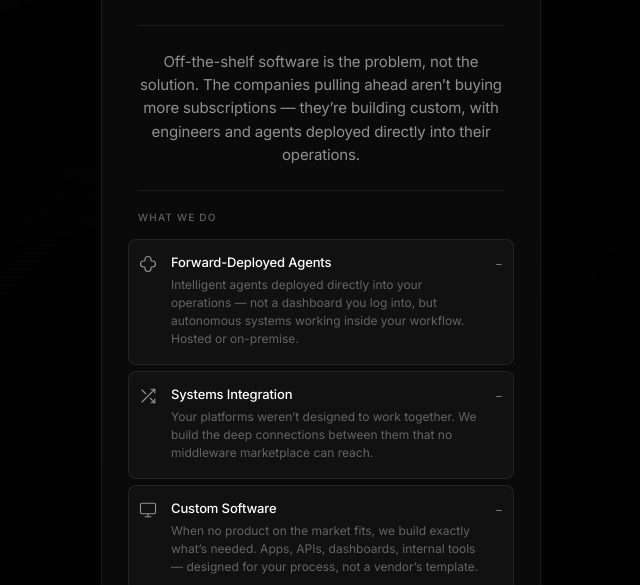
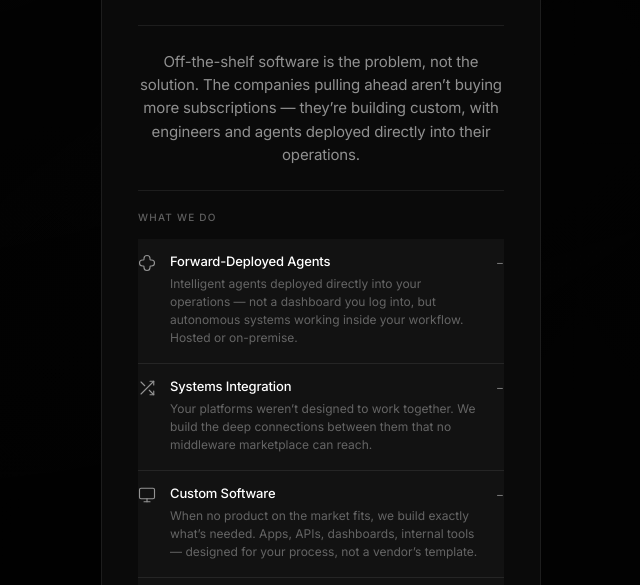
Before and after one commit to LucasQuiles/card, a plain HTML site: page index.html in a window 1280 px wide. Shown: the part 215-800 px from the top of the page, without its empty margins (319-959 px from the left). Drawn offline with Linux system fonts and the light colour scheme.

Commit message:
fix: enforce strict cascade ordering and restore cohesive list styling
Rows were activating out of order because each was evaluated independently
against its graduated activation line. When expanded rows shifted layout,
later rows could pass their lines while middle ones hadn't. Fixed by
computing a cascade frontier — a row only activates if all rows above it
qualify. Reverted boxy per-card borders back to bottom-border separators
for visual cohesion.

```diff
--- a/index.html
+++ b/index.html
@@ -184,27 +184,27 @@
   .service-list {
     display: flex;
     flex-direction: column;
-    gap: 6px;
+    gap: 0;
   }
 
   .service-row {
     display: flex;
     align-items: flex-start;
     gap: 14px;
-    padding: 12px 10px;
-    border: 1px solid transparent;
+    padding: 12px 0;
+    border-bottom: 1px solid var(--border);
     cursor: pointer;
-    border-radius: 8px;
-    margin: 0 -10px;
     transition: background 0.5s cubic-bezier(0.25, 0.1, 0.25, 1),
-                padding 0.45s cubic-bezier(0.22, 0.1, 0.25, 1),
-                border-color 0.45s ease;
+                padding 0.45s cubic-bezier(0.22, 0.1, 0.25, 1);
   }
 
   .service-row.active {
     background: rgba(255,255,255,0.03);
-    padding: 14px 10px 16px;
-    border-color: var(--border);
+    padding: 14px 0 16px;
+  }
+
+  .service-row:last-child {
+    border-bottom: none;
   }
 
   .service-row::after {
@@ -681,15 +681,25 @@ if (serviceRows.length) {
         ? (actMax - actBase) / (serviceRows.length - 1)
         : 0;
 
+      // Cascade frontier — enforce strict sequential ordering
+      let frontier = -1;
+      for (let i = 0; i < serviceRows.length; i++) {
+        const rect = serviceRows[i].getBoundingClientRect();
+        const rowMid = rect.top + rect.height / 2;
+        const isActive = serviceRows[i].classList.contains('active');
+        const line = actBase + actStep * i;
+        // Hysteresis: harder to deactivate than to activate
+        if (rowMid < (isActive ? line + BUFFER : line - BUFFER)) {
+          frontier = i;
+        } else {
+          break; // cascade: no skipping rows
+        }
+      }
+
       serviceRows.forEach((row, i) => {
-        const rect = row.getBoundingClientRect();
-        const rowMid = rect.top + rect.height / 2;
-        const isActive = row.classList.contains('active');
-        const line = actBase + actStep * i;
-
-        if (!isActive && rowMid < line - BUFFER) {
+        if (i <= frontier) {
           row.classList.add('active');
-        } else if (isActive && rowMid > line + BUFFER) {
+        } else {
           row.classList.remove('active');
         }
       });
```
